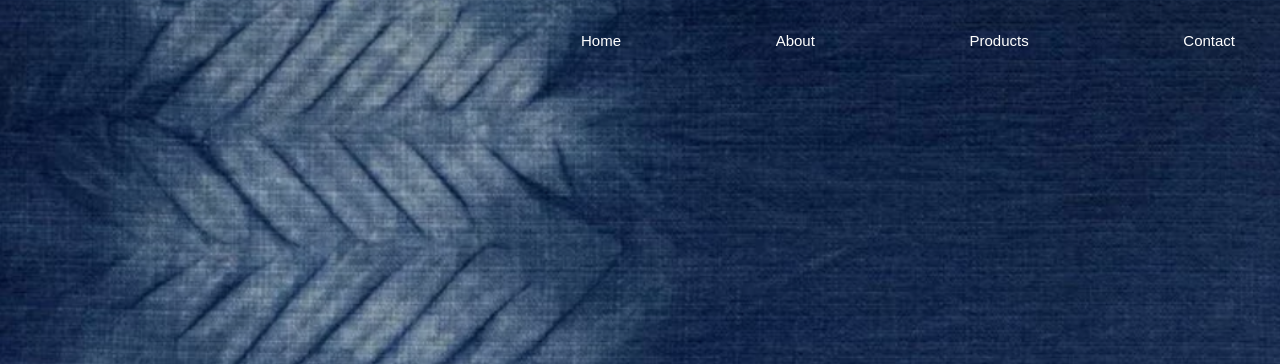
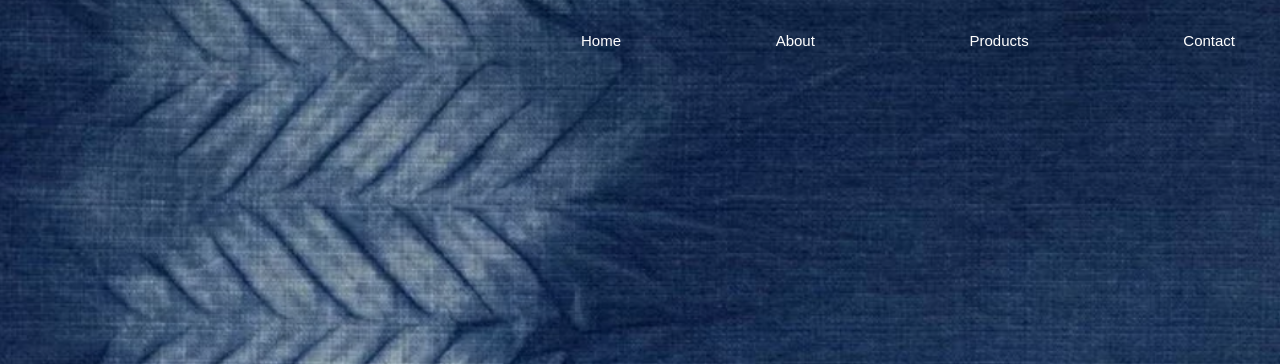
Before and after one commit to fatemasurti/fatemasurti.github.io, a plain HTML site: page index.html in a window 1280 px wide. Shown: the top 364 px of the page. Drawn offline with nearby package versions, Linux system fonts and the light colour scheme; a script that the page names is missing.

Commit message:
Improved responsiveness

```diff
--- a/css/style.css
+++ b/css/style.css
@@ -10,15 +10,34 @@
 html{
     height: 100%;
 }
-body{
+/* body{
     height: 100%;
     background-image: url("../assets/Screenshot (717).png");
     background-size: cover;
     background-repeat: no-repeat;
     background-attachment: fixed;
     background-position: center;
+} */
+body{
+    width: 100%;
+    height: 100%;
 }
-
+.img{
+    background: url("../assets/Screenshot (717).png");
+    height: 100%;
+    width: 100%;
+    background-repeat: no-repeat;
+    background-size: cover;
+    background-position: center;
+    position: fixed;
+    z-index: 0;
+}
+.container{
+    position: absolute;
+    height: 100%;
+    z-index: 2;
+    width: 100%;
+}
 .flex-row{
     display: flex;
 }
--- a/index.html
+++ b/index.html
@@ -14,7 +14,9 @@
 </head>
 
 <body>
-    <header id="header" class="flex-row align-center">
+    <div class="img" role="img"></div>
+    <div class="container">
+        <header id="header" class="flex-row align-center">
         <nav>
             <ul class="flex-row align-center">
                 <li class="flex-row align-center">Home</li>
@@ -23,8 +25,8 @@
                 <li class="flex-row align-center">Contact</li>
             </ul>
         </nav>
-    </header>
-    <main id="main">
+        </header>
+        <main id="main">
         <section class="title-contain flex-row align-center justify-center">
             <div class="title">FATEMA SURTI</div>
         </section>
@@ -36,7 +38,7 @@
                     Craft to urban conscious consumer. And to integrate the work of skilled Artisans with modern design
                     practice.<br><br>
                     The label offers a range of lifestyle products. The products are made in India and draws from
-                    indigenous skills. The product range includes: Handcrafted Bags,Handspun | Handwoven | Hand-dyed
+                    indigenous skills. The product range includes: Handcrafted Bags, Handspun | Handwoven | Hand-dyed
                     Stoles and Fabrics.
                 </div>
             </div>
@@ -60,7 +62,8 @@
                 </div>
             </div>
         </section>
-    </main>
+        </main>
+    </div>
     <script async src="https://platform.instagram.com/en_US/embeds.js"></script>
     <script src="./js/app.js"></script>
 </body>
```
